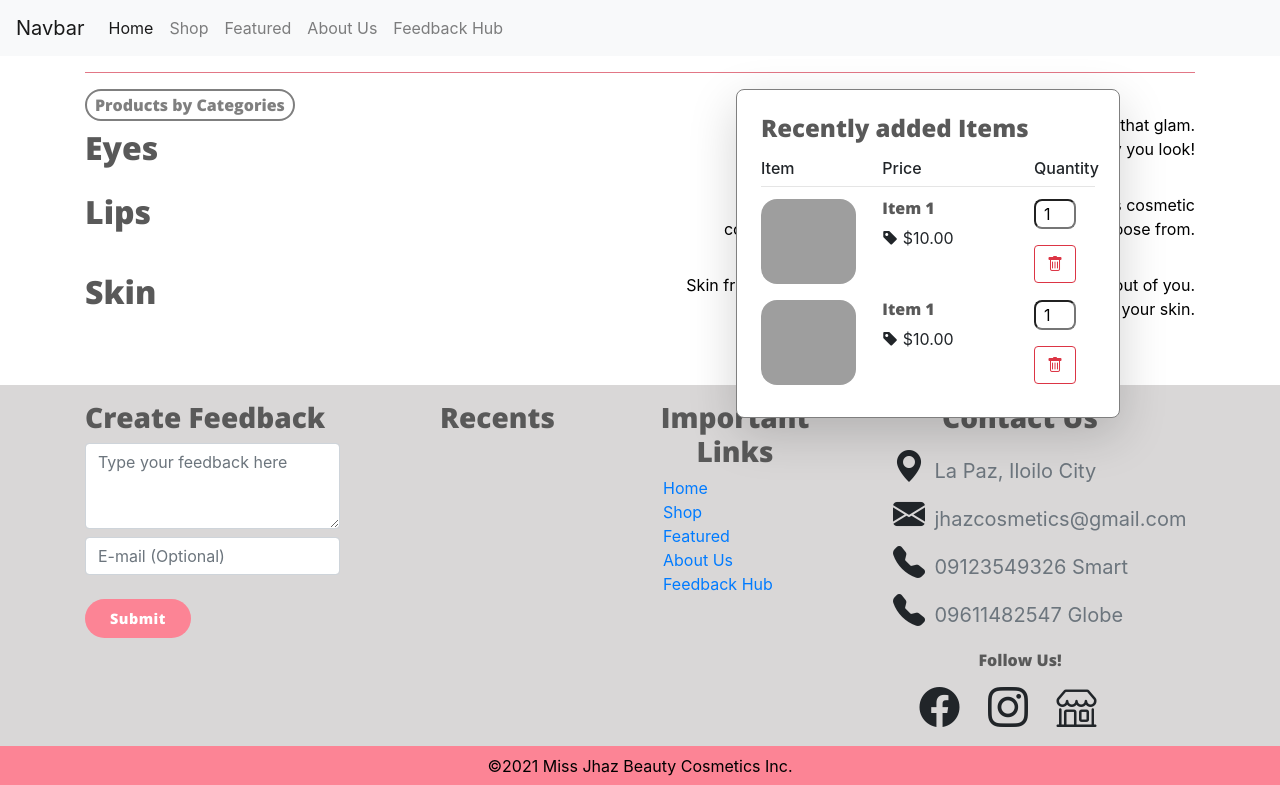
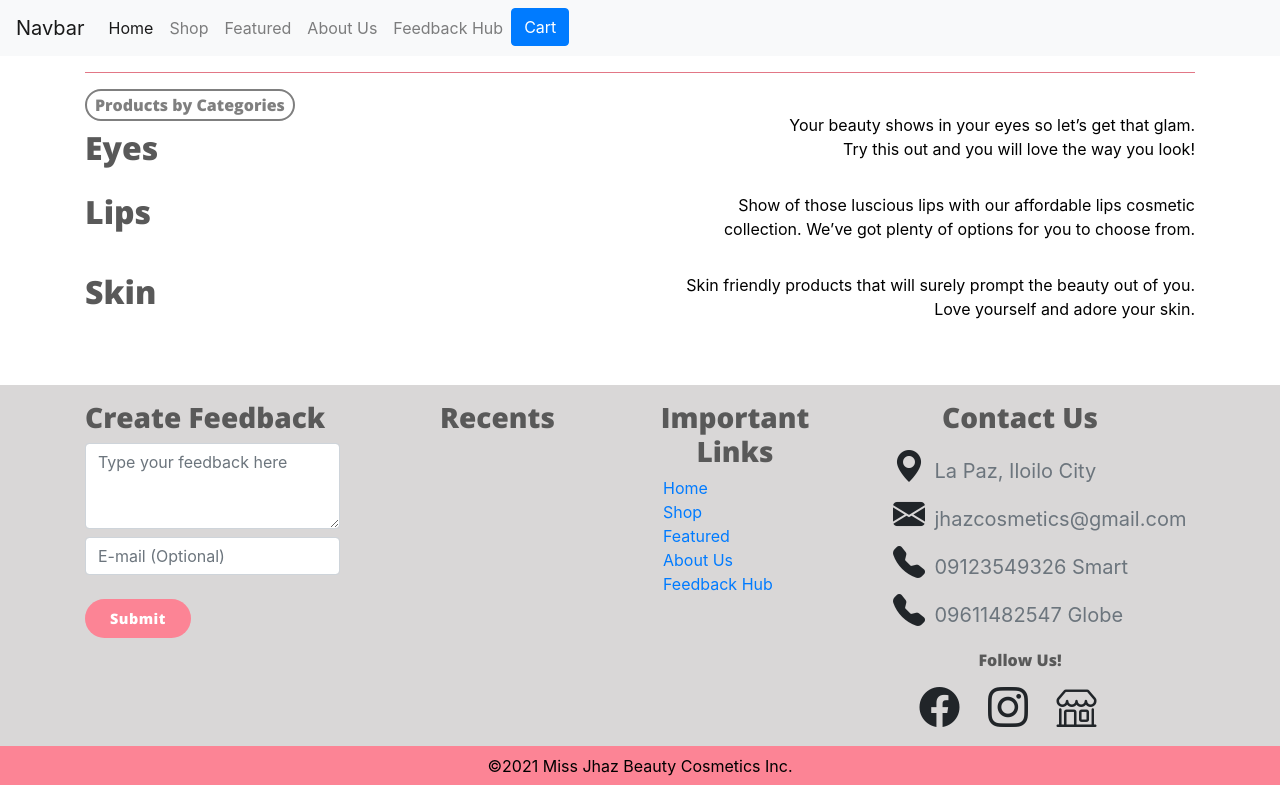
Before and after one commit to jjpormento21/TheJaJeJiJoJu, a Flask app: page /shop in a window 1280 px wide. Shown: the top 785 px of the page. Run offline with Flask 2, Linux system fonts and the light colour scheme; data that the repository does not hold is empty; some libraries are stand-ins or nearby versions; grey boxes are pictures that could not be loaded.

Commit message:
cart layout finished

```diff
--- a/static/css/main.css
+++ b/static/css/main.css
@@ -272,14 +272,15 @@
 
 .cart{
     background-color:#fff;
-    position: absolute;
+    position: fixed;
     right: 10em;
     width: 24em;
     height: auto;
     z-index: 1;
-    border: #7f7f7f solid 0.01rem;
+    border: #7f7f7f solid .5px;
     border-radius: .5em;
     padding: 1.5rem;
+    display: none;
 }
 
 .cart-item-img{
@@ -301,6 +302,10 @@
 .cart-item-row:hover{
     background-color: hsl(0, 7%, 97%);
     border-radius: 1em;
+}
+
+.cart-total-price{
+    margin-left: 3.5em;
 }
 
 
--- a/static/js/main.js
+++ b/static/js/main.js
@@ -2,3 +2,16 @@
 $(function () {
     $('[data-toggle="tooltip"]').tooltip()
   });
+
+var cartButton = document.getElementById('cartButton');
+cartButton.addEventListener('click', openCart);
+
+function openCart(){
+  let cart = document.getElementsByClassName('cart')[0];
+  if (cart.style.display === 'none'){
+    cart.style.display = 'block';
+  }
+  else {
+    cart.style.display = 'none';
+  }
+}
--- a/templates/base.html
+++ b/templates/base.html
@@ -33,6 +33,9 @@
           <a class="nav-link" href="/about_us">About Us</a>
         </li>
         <li class="nav-item"><a href="/feedback_hub" class="nav-link">Feedback Hub</a></li>
+        <li class="nav-item">
+          <button class="btn btn-primary" id="cartButton">Cart</button>
+        </li>
       </ul>
     </div>
   </nav>
@@ -62,7 +65,7 @@
           class="cart-item-img">
         </div>
       <div class="col-md-5 ml-0">
-        <h6 class="cart-item-title font1">Item 1</h6>
+        <h6 class="cart-item-title font2">Item 1</h6>
         <span class="cart-price"><i class="bi bi-tag-fill"></i> $10.00</span>
       </div>
       <div class="col-md-3">
@@ -77,13 +80,18 @@
           class="cart-item-img">
         </div>
       <div class="col-md-5 ml-0">
-        <h6 class="cart-item-title font1">Item 1</h6>
+        <h6 class="cart-item-title font2">Item 1</h6>
         <span class="cart-price"><i class="bi bi-tag-fill"></i> $10.00</span>
       </div>
       <div class="col-md-3">
         <input type="number" name="cart-quantity" id="cartQuantity" min="1" max="99" value="1">
         <a href="#" class="btn btn-outline-danger mt-3"><i class="bi bi-trash"></i></a>
       </div>
+    </div>
+    <hr>
+    <div class="cart-total d-flex">
+      <h4 class="font2">Grand Total:</h4>
+      <h4 class="font1 d-inline cart-total-price">₱100.00</h4>
     </div>
 
   </div>
```
